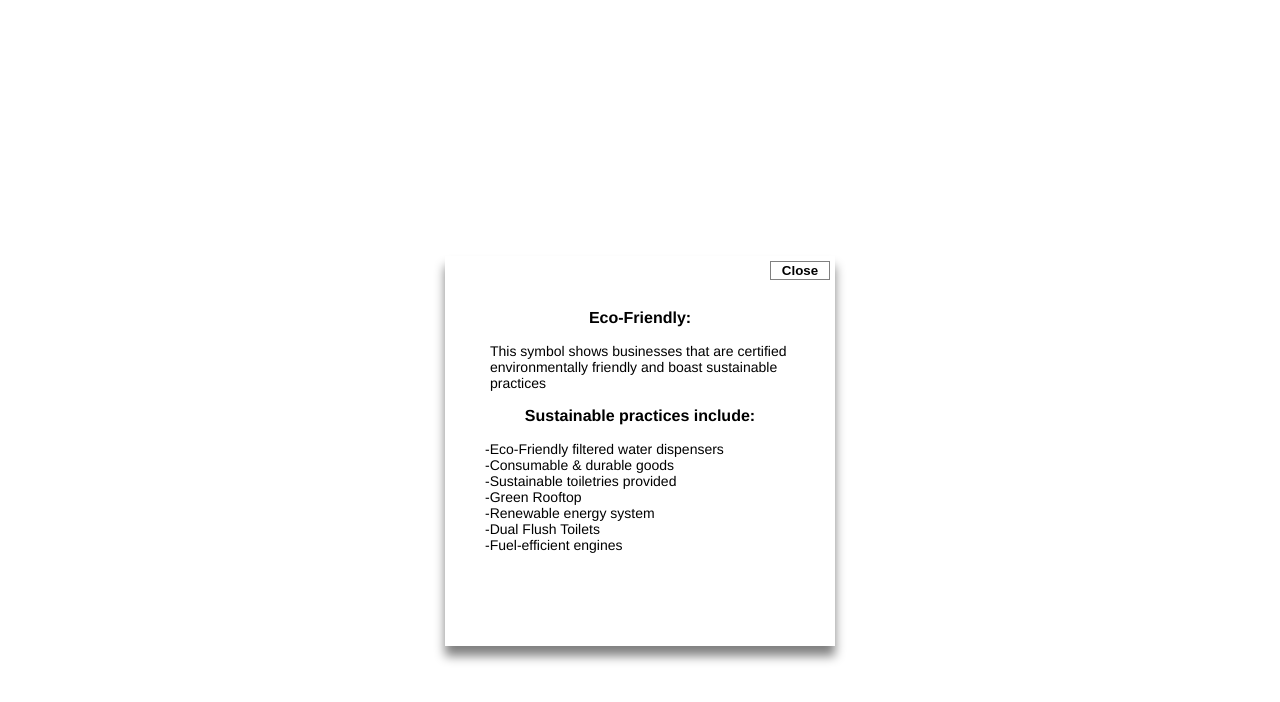
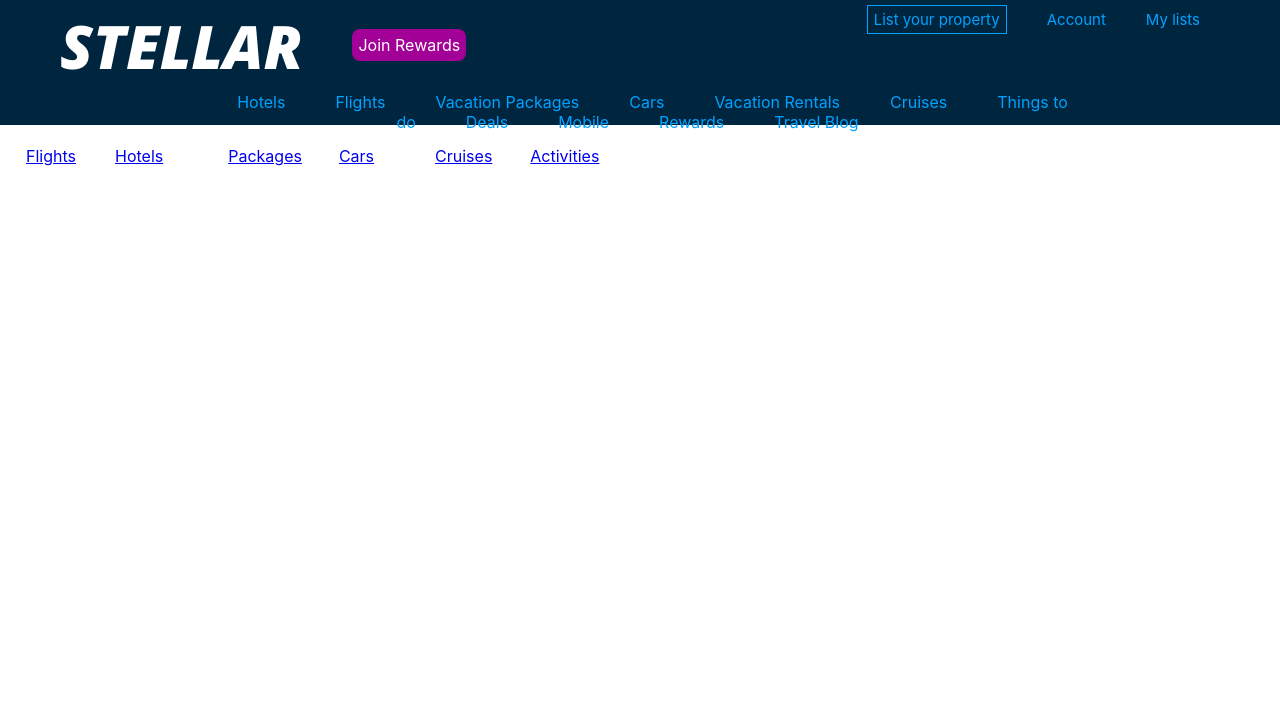
Before and after one commit to taubman33/Stellar, a React (Create React App) app in the folder client/: page / in a window 1280 px wide. Shown: the top 702 px of the page. Built offline with nearby package versions, Linux system fonts and the light colour scheme.

Commit message:
made EcoPopup not the default render in Main

```diff
--- a/client/src/components/Main.jsx
+++ b/client/src/components/Main.jsx
@@ -19,10 +19,6 @@ class Main extends React.Component {
 
 
     render() {
-        if (!this.state.flights) {
-          return <EcoPopup />
-        } else {
-
         return (
             <div className="Main">
                 <Nav />
@@ -43,7 +39,6 @@ class Main extends React.Component {
                 </Route>
             </div>
         )
-      }
     }
 }
 
```
